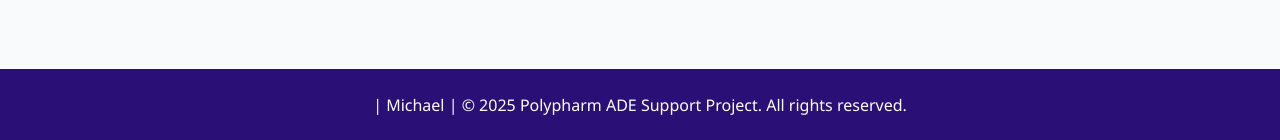
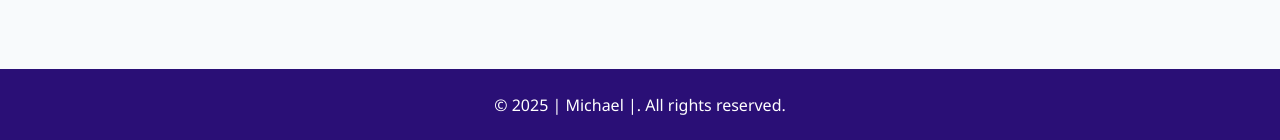
Before and after one commit to Michaelmuriuki97/pharm, a plain HTML site: page index.html in a window 1280 px wide. Shown: the part 2002-2142 px from the top of the page. Drawn offline with Linux system fonts and the light colour scheme.

Commit message:
Update index.html

```diff
--- a/index.html
+++ b/index.html
@@ -68,7 +68,7 @@
 
 
   <footer>
-   | Michael | &copy; 2025 Polypharm ADE Support Project. All rights reserved.
+ &copy; 2025 | Michael |. All rights reserved.
   </footer>
 
   <script src="main.js"></script>
```
